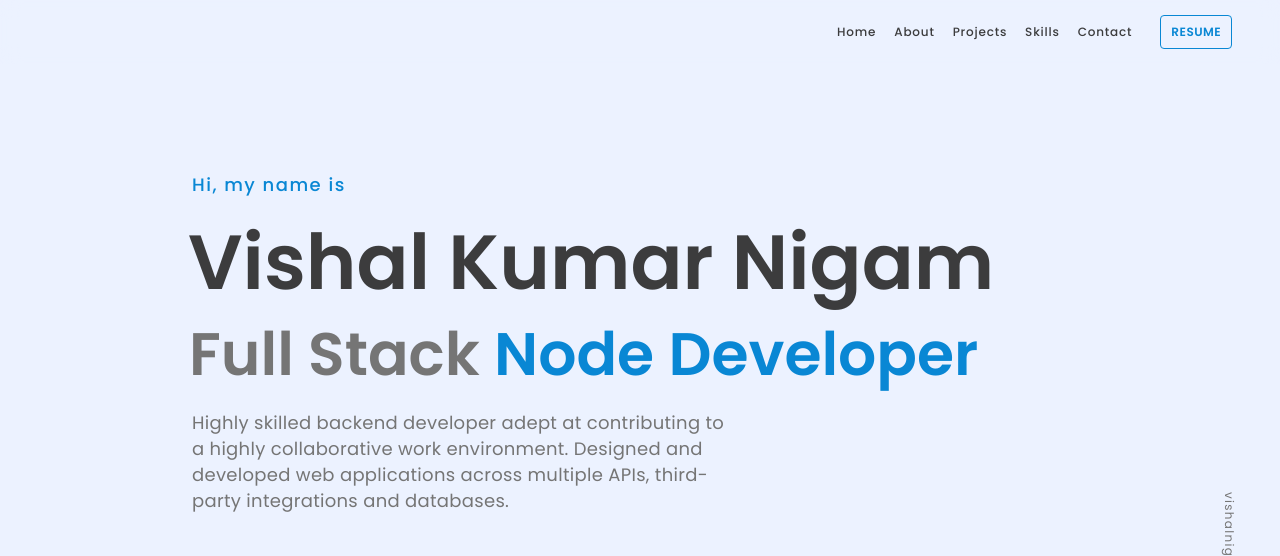
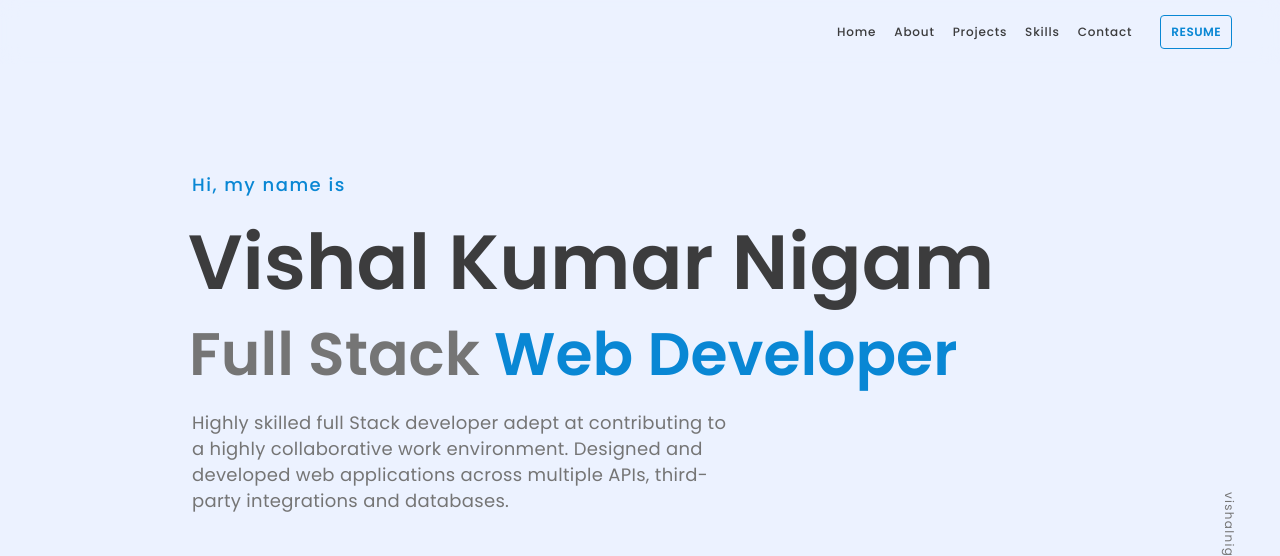
Before and after one commit to VishalKNigam/VishalKNigam.github.io, a plain HTML site: page index.html in a window 1280 px wide. Shown: the top 556 px of the page. Drawn offline with nearby package versions, Linux system fonts and the light colour scheme; a script that the page names is missing.

Commit message:
status update

```diff
--- a/index.html
+++ b/index.html
@@ -166,8 +166,8 @@
             <div class="home_container">
                 <h3>Hi, my name is</h3>
                 <h1 id="user-detail-name">Vishal Kumar Nigam</h1>
-                <h1>Full Stack <span>Node Developer</span></h1>
-                <p id="user-detail-intro">Highly skilled backend developer adept at contributing to a highly
+                <h1>Full Stack <span>Web Developer</span></h1>
+                <p id="user-detail-intro">Highly skilled full Stack developer adept at contributing to a highly
                     collaborative work environment. Designed and developed web applications across multiple APIs,
                     third-party integrations and databases.</p>
                 <a href="#contact">Contact Me<i class="fa-regular fa-message"></i></a>
```
